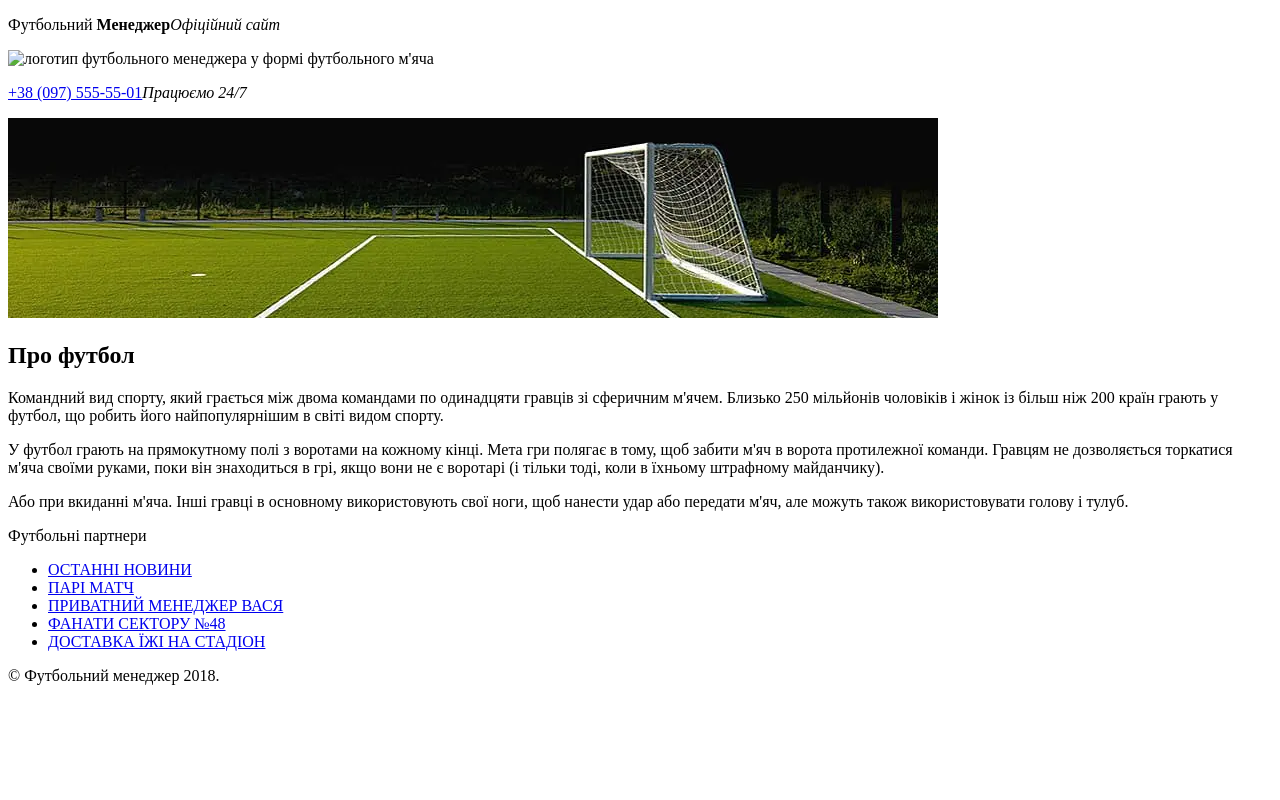
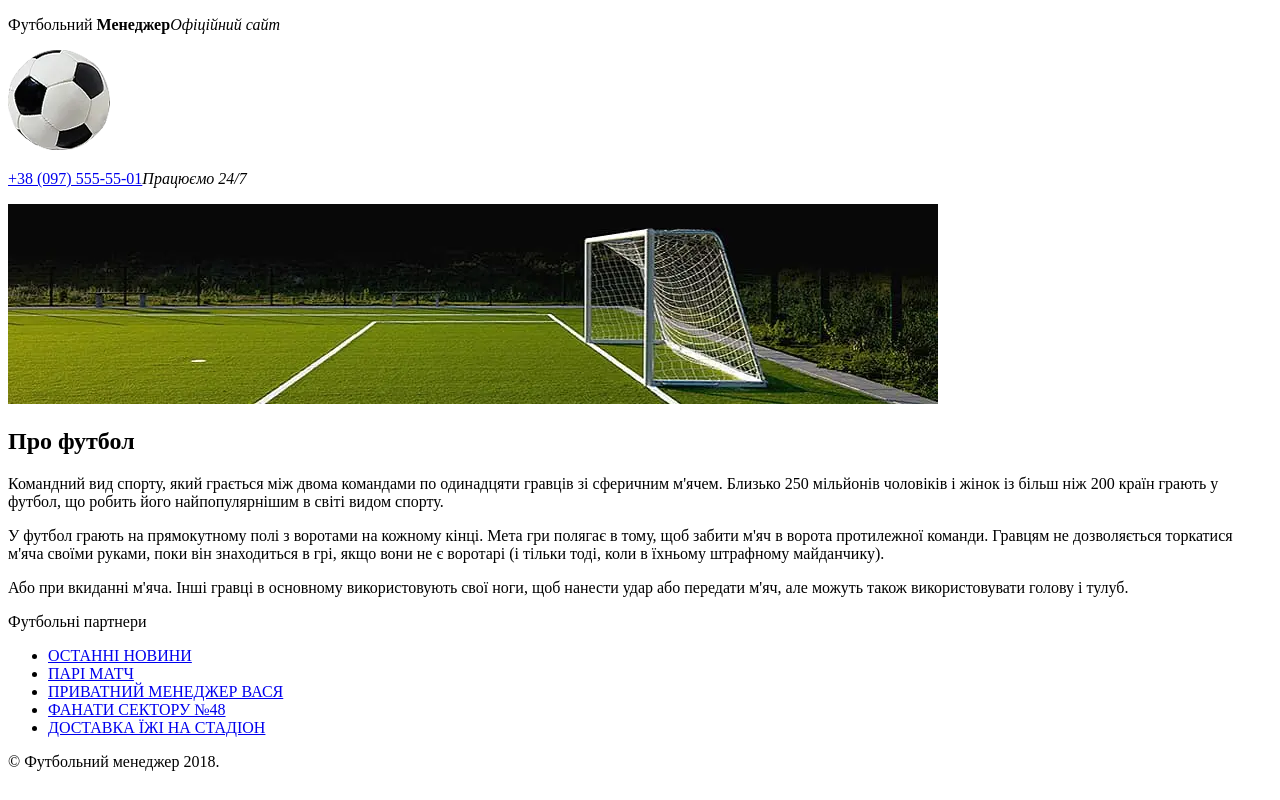
Before and after one commit to DOBreee1/footb, a plain HTML site: page index.html in a window 1280 px wide. Drawn offline with Linux system fonts and the light colour scheme.

Commit message:
first commit

```diff
--- a/index.html
+++ b/index.html
@@ -13,8 +13,8 @@
         <div class="logo">
             <p>Футбольний <b>Менеджер</b><i>Офіційний сайт</i></p>
             <picture>
-                <source srcset="img/ball.webp" type="image/webp">
-                <img src="img/ball.webp" alt="логотип футбольного менеджера у формі футбольного м'яча">
+                <source srcset="ball.webp" type="webp">
+                <img src="ball.webp" alt="логотип футбольного менеджера у формі футбольного м'яча">
             </picture>
         </div>
         <div class="contacts">
```
